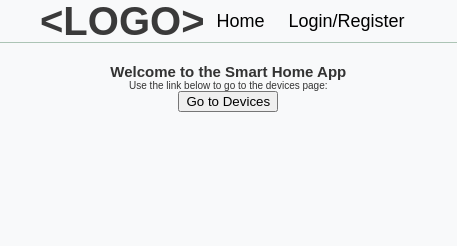
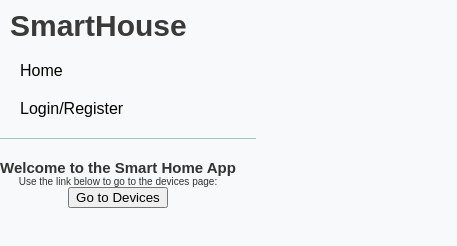
Before and after one commit to Tobias0013/se_unit_webb, a React app: page / in a window 390 px wide. Shown: the whole page, 457 px wide, since content can reach past the window. Built offline with nearby package versions, Linux system fonts and the light colour scheme; no server answers.

Commit message:
Add header mobile styling to header component for improved responsiveness

```diff
--- a/client/component/header/header.css
+++ b/client/component/header/header.css
@@ -60,3 +60,50 @@ header a {
     background-color: rgb(237, 237, 237);
     border-radius: 9px;
 }
+
+/* Mobile Styling */
+@media (max-width: 768px) {
+    header {
+        flex-direction: column;
+        align-items: flex-start;
+        padding: 1rem;
+    }
+
+    .header-logo {
+        margin-left: 0;
+        margin-bottom: 1rem;
+    }
+
+    .header-logo > p {
+        font-size: 3rem;
+        line-height: 3.2rem;
+    }
+
+    .header-nav {
+        width: 100%;
+    }
+
+    .header-navbar {
+        flex-direction: column;
+        align-items: flex-start;
+        margin-right: 0;
+        padding: 0;
+    }
+
+    .header-navbar > li {
+        width: 100%;
+    }
+
+    .header-navbar > li > a {
+        display: block;
+        width: 100%;
+        padding: 1rem;
+        font-size: 1.6rem;
+        text-align: left;
+    }
+
+    .header-navbar > li :hover {
+        background-color: rgb(237, 237, 237);
+        border-radius: 0;
+    }
+}
--- a/client/component/header/header.tsx
+++ b/client/component/header/header.tsx
@@ -41,7 +41,7 @@ export default function Header() {
     <header>
       <Link to={"/"}>
         <div className="header-logo">
-          <p>{"<LOGO>"}</p>
+          <p>{"SmartHouse"}</p>
         </div>
       </Link>
 
```
